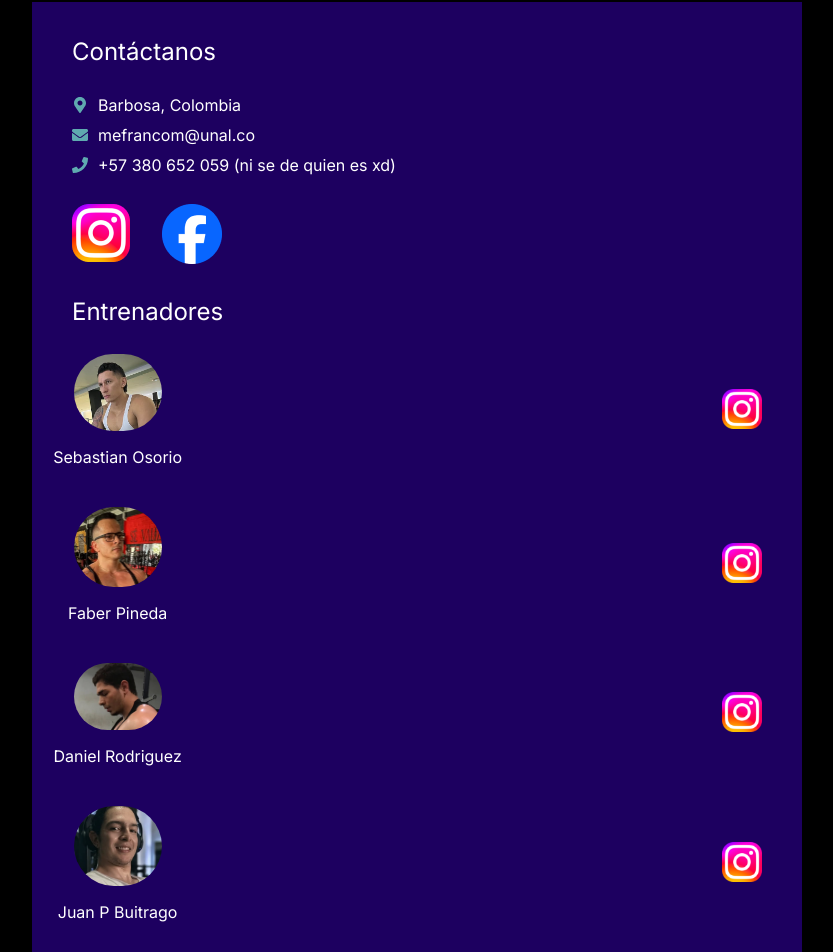
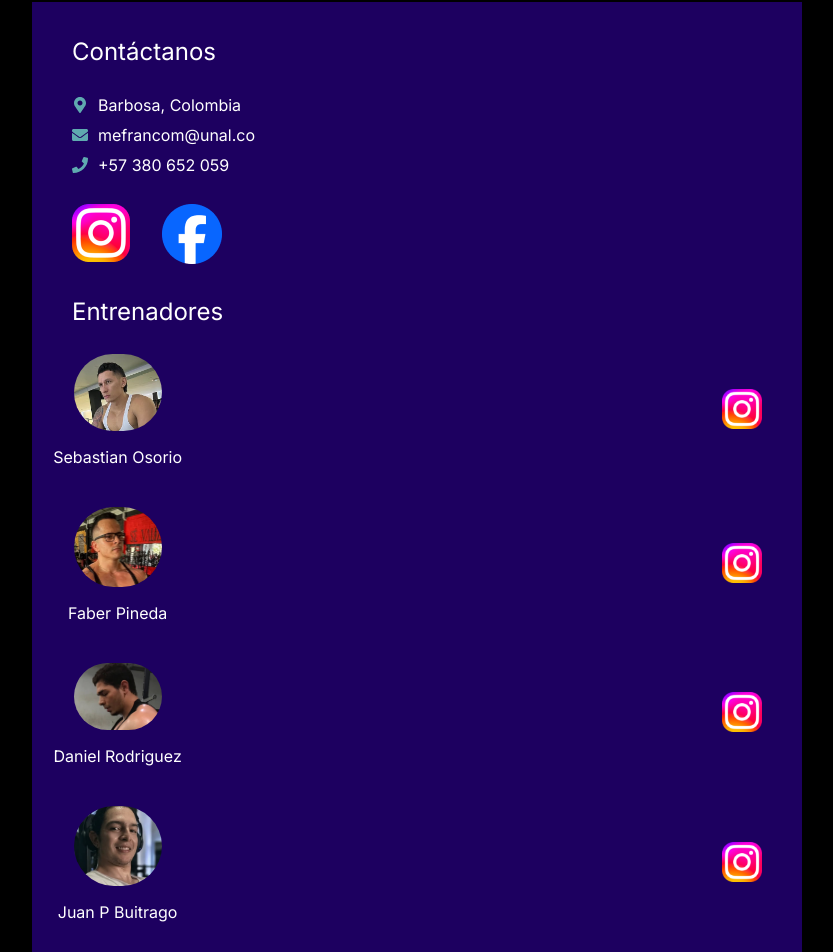
Before and after one commit to MelanyMFM/CenterWarriors, a React (Vite) app: page / in a window 1280 px wide. Shown: the part 755-1707 px from the top of the page, without its empty margins (223-1056 px from the left). Built offline with nearby package versions, Linux system fonts and the light colour scheme; a web font is replaced by a local one.

Commit message:
Update Contacto.jsx

```diff
--- a/src/componentes/Contacto/Contacto.jsx
+++ b/src/componentes/Contacto/Contacto.jsx
@@ -24,7 +24,7 @@ function Contacto() {
                 </p>
                 <p className='info'>
                     <FaPhone className="icon" /> {/* Icono de teléfono */}
-                    <a href="tel:+57380652059">+57 380 652 059 (ni se de quien es xd)</a>
+                    <a href="tel:+57380652059">+57 380 652 059</a>
                 </p>
             </div>
 
```
